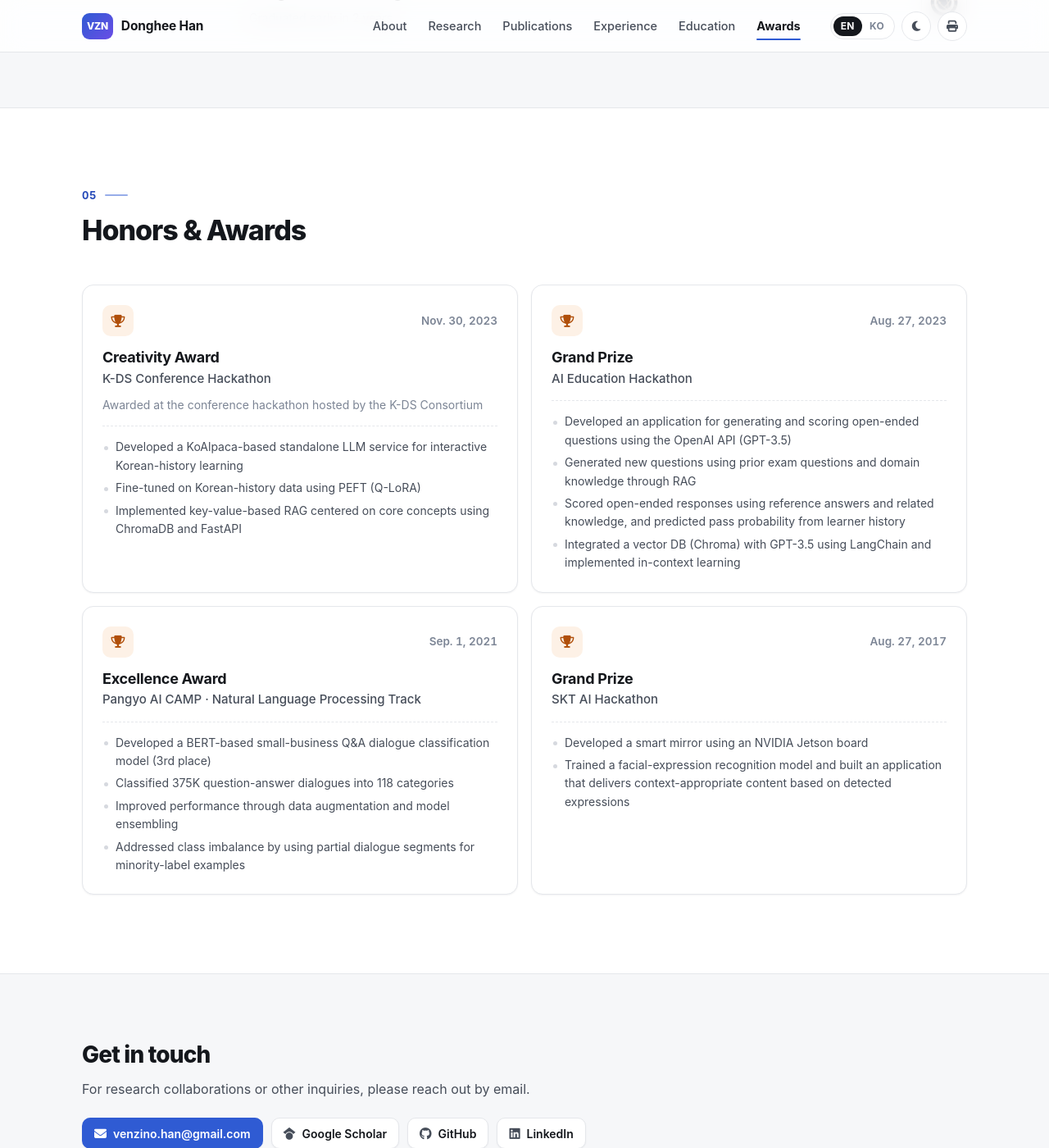
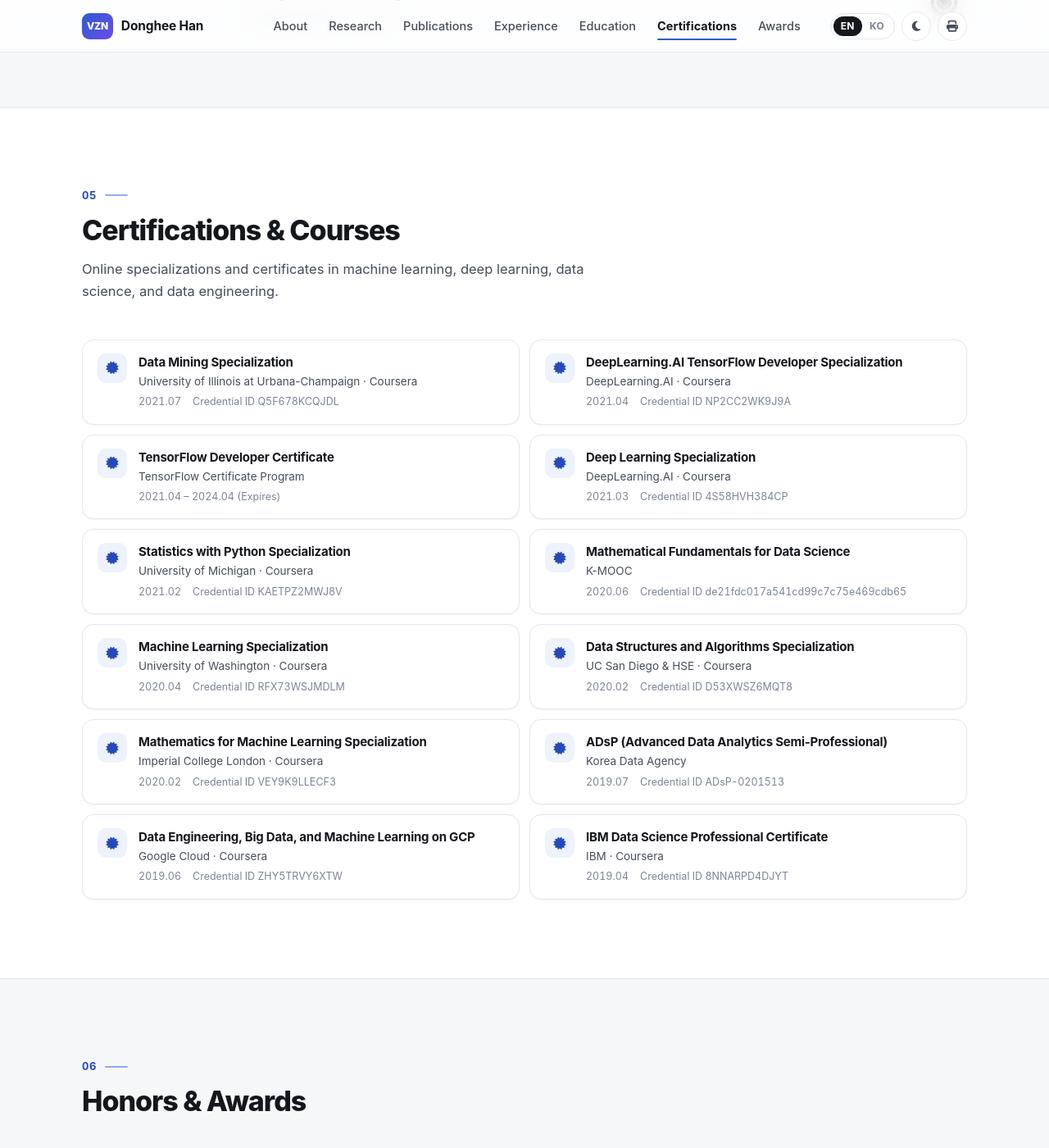
Before and after one commit to venzino-han/venzino-han.github.io, a Jekyll site: the page built from index.html, in a window 1280 px wide and 1400 px high, scrolled down 12353 px. Shown: the whole window at 82% size. Built offline with Jekyll 4.4.1, drawn with Linux system fonts in a browser that asks for light colours; some web fonts are replaced.

Commit message:
Add Certifications section (Coursera, TensorFlow, K-MOOC, ADsP)
Co-Authored-By: Claude Opus 5.5 (1M context) <noreply@anthropic.com>
Claude-Session: https://claude.ai/code/session_01PSc9UVWcKFN7eHk2cX4ekA

```diff
--- a/_config.yml
+++ b/_config.yml
@@ -34,6 +34,7 @@ sections:
   - publications
   - experience
   - education
+  - certifications
   - awards
 
 # 소개 섹션 상단 배너 자동 넘김 간격 (ms). 슬라이드 내용은 _data/<lang>.yml 의 banner
--- a/_data/en.yml
+++ b/_data/en.yml
@@ -21,6 +21,7 @@ ui:
     publications: Publications
     experience: Experience
     education: Education
+    certifications: Certifications
     awards: Awards
   menu: Menu
   theme: Toggle dark mode
@@ -29,6 +30,8 @@ ui:
   email: Email
   cv: CV
   lead: Project lead
+  credential_id: Credential ID
+  expires: Expires
   highlights: Highlights
   details: Details
   back: Back to home
@@ -327,6 +330,69 @@ awards:
         - Developed a smart mirror using an NVIDIA Jetson board
         - Trained a facial-expression recognition model and built an application that delivers context-appropriate content based on detected expressions
 
+# ------------------------------------------------------------------ Certifications
+certifications:
+  title: Certifications & Courses
+  lead: Online specializations and certificates in machine learning, deep learning, data science, and data engineering.
+  items:
+    - name: "Data Mining Specialization"
+      org: "University of Illinois at Urbana-Champaign"
+      provider: "Coursera"
+      date: "2021.07"
+      id: "Q5F678KCQJDL"
+    - name: "DeepLearning.AI TensorFlow Developer Specialization"
+      org: "DeepLearning.AI"
+      provider: "Coursera"
+      date: "2021.04"
+      id: "NP2CC2WK9J9A"
+    - name: "TensorFlow Developer Certificate"
+      provider: "TensorFlow Certificate Program"
+      date: "2021.04"
+      expires: "2024.04"
+    - name: "Deep Learning Specialization"
+      org: "DeepLearning.AI"
+      provider: "Coursera"
+      date: "2021.03"
+      id: "4S58HVH384CP"
+    - name: "Statistics with Python Specialization"
+      org: "University of Michigan"
+      provider: "Coursera"
+      date: "2021.02"
+      id: "KAETPZ2MWJ8V"
+    - name: "Mathematical Fundamentals for Data Science"
+      provider: "K-MOOC"
+      date: "2020.06"
+      id: "de21fdc017a541cd99c7c75e469cdb65"
+    - name: "Machine Learning Specialization"
+      org: "University of Washington"
+      provider: "Coursera"
+      date: "2020.04"
+      id: "RFX73WSJMDLM"
+    - name: "Data Structures and Algorithms Specialization"
+      org: "UC San Diego & HSE"
+      provider: "Coursera"
+      date: "2020.02"
+      id: "D53XWSZ6MQT8"
+    - name: "Mathematics for Machine Learning Specialization"
+      org: "Imperial College London"
+      provider: "Coursera"
+      date: "2020.02"
+      id: "VEY9K9LLECF3"
+    - name: "ADsP (Advanced Data Analytics Semi-Professional)"
+      provider: "Korea Data Agency"
+      date: "2019.07"
+      id: "ADsP-0201513"
+    - name: "Data Engineering, Big Data, and Machine Learning on GCP"
+      org: "Google Cloud"
+      provider: "Coursera"
+      date: "2019.06"
+      id: "ZHY5TRVY6XTW"
+    - name: "IBM Data Science Professional Certificate"
+      org: "IBM"
+      provider: "Coursera"
+      date: "2019.04"
+      id: "8NNARPD4DJYT"
+
 # ------------------------------------------------------------------ Banner (auto-rotating slides at the top)
 # image: file in assets/img/banner/ · link: "#section" anchor or external URL
 banner:
--- a/_data/ko.yml
+++ b/_data/ko.yml
@@ -21,6 +21,7 @@ ui:
     publications: 논문
     experience: 경력
     education: 학력
+    certifications: 자격·수료
     awards: 수상
   menu: 메뉴
   theme: 다크 모드 전환
@@ -29,6 +30,8 @@ ui:
   email: 이메일
   cv: CV
   lead: 프로젝트 리드
+  credential_id: 식별번호
+  expires: 만료
   highlights: 주요 소식
   details: 자세히
   back: 홈으로
@@ -326,6 +329,69 @@ awards:
         - NVIDIA Jetson board를 활용한 스마트 미러 개발
         - 표정 인식 모델 학습 및 표정에 따른 적절한 콘텐츠를 제공하는 어플리케이션 개발
 
+# ------------------------------------------------------------------ Certifications
+certifications:
+  title: 자격증 및 수료
+  lead: 머신러닝·딥러닝·데이터 사이언스·데이터 엔지니어링 분야의 온라인 전문 과정과 자격증입니다.
+  items:
+    - name: "Data Mining Specialization"
+      org: "University of Illinois at Urbana-Champaign"
+      provider: "Coursera"
+      date: "2021.07"
+      id: "Q5F678KCQJDL"
+    - name: "DeepLearning.AI TensorFlow Developer Specialization"
+      org: "DeepLearning.AI"
+      provider: "Coursera"
+      date: "2021.04"
+      id: "NP2CC2WK9J9A"
+    - name: "TensorFlow Developer Certificate"
+      provider: "TensorFlow Certificate Program"
+      date: "2021.04"
+      expires: "2024.04"
+    - name: "Deep Learning Specialization"
+      org: "DeepLearning.AI"
+      provider: "Coursera"
+      date: "2021.03"
+      id: "4S58HVH384CP"
+    - name: "Statistics with Python Specialization"
+      org: "University of Michigan"
+      provider: "Coursera"
+      date: "2021.02"
+      id: "KAETPZ2MWJ8V"
+    - name: "Mathematical Fundamentals for Data Science"
+      provider: "K-MOOC"
+      date: "2020.06"
+      id: "de21fdc017a541cd99c7c75e469cdb65"
+    - name: "Machine Learning Specialization"
+      org: "University of Washington"
+      provider: "Coursera"
+      date: "2020.04"
+      id: "RFX73WSJMDLM"
+    - name: "Data Structures and Algorithms Specialization"
+      org: "UC San Diego & HSE"
+      provider: "Coursera"
+      date: "2020.02"
+      id: "D53XWSZ6MQT8"
+    - name: "Mathematics for Machine Learning Specialization"
+      org: "Imperial College London"
+      provider: "Coursera"
+      date: "2020.02"
+      id: "VEY9K9LLECF3"
+    - name: "ADsP (데이터분석 준전문가)"
+      provider: "한국데이터산업진흥원"
+      date: "2019.07"
+      id: "ADsP-0201513"
+    - name: "Data Engineering, Big Data, and Machine Learning on GCP"
+      org: "Google Cloud"
+      provider: "Coursera"
+      date: "2019.06"
+      id: "ZHY5TRVY6XTW"
+    - name: "IBM Data Science Professional Certificate"
+      org: "IBM"
+      provider: "Coursera"
+      date: "2019.04"
+      id: "8NNARPD4DJYT"
+
 # ------------------------------------------------------------------ Banner (auto-rotating slides at the top)
 # image: assets/img/banner/ 의 파일 · link: "#섹션" 앵커 또는 외부 URL
 banner:
--- a/_includes/sections/awards.html
+++ b/_includes/sections/awards.html
@@ -1,6 +1,6 @@
 {%- assign aw = d.awards -%}
 {%- if aw -%}
-<section id="awards" class="section" aria-labelledby="awards-title">
+<section id="awards" class="section section--alt" aria-labelledby="awards-title">
   <div class="container">
     {% include sections/section-head.html id="awards" title=aw.title lead=aw.lead %}
 
--- /dev/null
+++ b/_includes/sections/certifications.html
@@ -0,0 +1,24 @@
+{%- assign ce = d.certifications -%}
+{%- if ce -%}
+<section id="certifications" class="section" aria-labelledby="certifications-title">
+  <div class="container">
+    {% include sections/section-head.html id="certifications" title=ce.title lead=ce.lead %}
+
+    <ul class="cert-grid">
+      {%- for item in ce.items %}
+      <li class="cert">
+        <span class="cert-icon" aria-hidden="true"><i class="fas fa-certificate"></i></span>
+        <div class="cert-body">
+          <h3 class="cert-name">{{ item.name }}</h3>
+          <p class="cert-org">{% if item.org %}{{ item.org }} · {% endif %}{{ item.provider }}</p>
+          <p class="cert-meta">
+            <span>{{ item.date }}{% if item.expires %} – {{ item.expires }} ({{ ui.expires }}){% endif %}</span>
+            {%- if item.id %}<span class="cert-id">{{ ui.credential_id }} {{ item.id }}</span>{% endif %}
+          </p>
+        </div>
+      </li>
+      {%- endfor %}
+    </ul>
+  </div>
+</section>
+{%- endif -%}
--- a/assets/css/main.css
+++ b/assets/css/main.css
@@ -1656,6 +1656,68 @@ a:hover {
 
   .project-page-title {
     font-size: 27px;
+  }
+}
+
+
+/* ---------- Certifications ---------- */
+.cert-grid {
+  display: grid;
+  grid-template-columns: repeat(2, 1fr);
+  gap: 12px;
+}
+
+.cert {
+  display: flex;
+  gap: 14px;
+  padding: 16px 18px;
+  border: 1px solid var(--border);
+  border-radius: var(--radius);
+  background: var(--surface);
+  box-shadow: var(--shadow-sm);
+}
+
+.cert-icon {
+  flex-shrink: 0;
+  display: grid;
+  place-items: center;
+  width: 36px;
+  height: 36px;
+  border-radius: 10px;
+  background: var(--accent-soft);
+  color: var(--accent-text);
+  font-size: 15px;
+}
+
+.cert-name {
+  font-size: 15px;
+  font-weight: 700;
+  line-height: 1.4;
+}
+
+.cert-org {
+  margin-top: 2px;
+  color: var(--text-2);
+  font-size: 13.5px;
+}
+
+.cert-meta {
+  display: flex;
+  flex-wrap: wrap;
+  gap: 2px 14px;
+  margin-top: 4px;
+  color: var(--muted);
+  font-size: 12.5px;
+  font-variant-numeric: tabular-nums;
+}
+
+.cert-id {
+  word-break: break-all;
+}
+
+@media screen and (max-width: 760px) {
+  .cert-grid {
+    grid-template-columns: 1fr;
   }
 }
 
```
